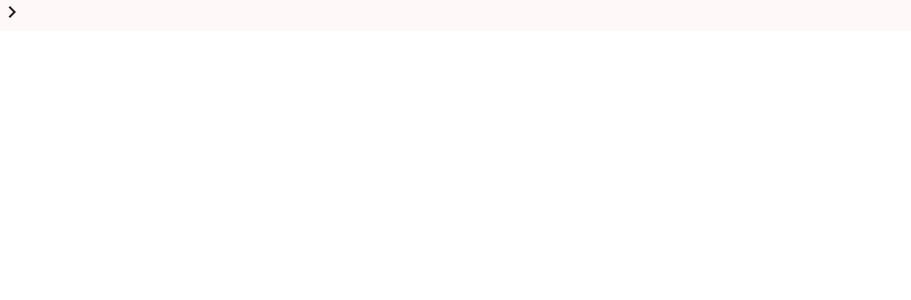
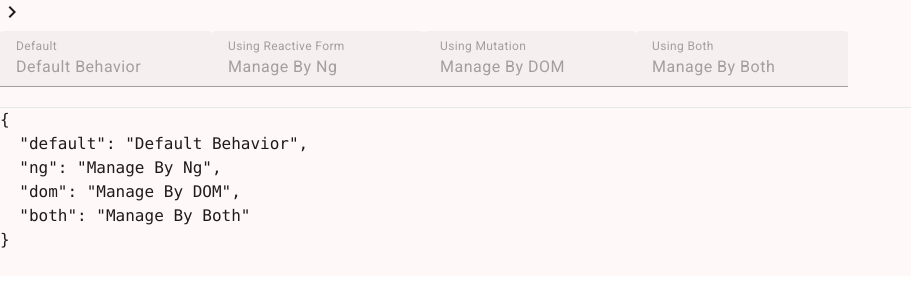
Before and after one commit to Abutayar/Angular-experience, an Angular app: page /example-force-disable in a window 1280 px wide. Before the commit this address led to /. Shown: the top 300 px of the page, without its empty margins (0-911 px from the left). Built offline with nearby package versions, Linux system fonts and the light colour scheme.

Commit message:
added Example for working of enforce directive

```diff
--- a/src/app/app.routes.ts
+++ b/src/app/app.routes.ts
@@ -3,7 +3,7 @@ import { Routes } from '@angular/router';
 export const routes: Routes = [
   {
     path: '',
-    loadComponent:() => import('./pages/home/home.component').then(c => c.HomeComponent)
+    loadComponent: () => import('./pages/home/home.component').then((c) => c.HomeComponent),
   },
   {
     path: 'example-custom-form-state-directive',
@@ -12,4 +12,9 @@ export const routes: Routes = [
         (c) => c.ExampleInputStateBasedOnCheckboxComponent,
       ),
   },
+  {
+    path: 'example-force-disable',
+    loadComponent: () =>
+      import('./examples/force-disable/force-disable.component').then((c) => c.ForceDisableComponent),
+  },
 ];
--- /dev/null
+++ b/src/app/examples/force-disable/force-disable.component.html
@@ -0,0 +1,25 @@
+<form [formGroup]="demoForm" class="mx-auto mt-8 flex w-1/3 flex-col gap-4">
+  <mat-form-field>
+    <mat-label>Default</mat-label>
+    <input formControlName="default" matInput />
+  </mat-form-field>
+
+  <mat-form-field>
+    <mat-label>Using Reactive Form </mat-label>
+    <input formControlName="ng" matInput forceInputDisable />
+  </mat-form-field>
+
+  <mat-form-field>
+    <mat-label>Using Mutation</mat-label>
+    <input formControlName="dom" matInput forceInputDisable method="dom" />
+  </mat-form-field>
+
+  <mat-form-field>
+    <mat-label>Using Both</mat-label>
+    <input formControlName="both" matInput forceInputDisable method="both" />
+  </mat-form-field>
+  <hr />
+  <pre
+    >{{ demoForm.value | json }}
+  </pre>
+</form>
--- /dev/null
+++ b/src/app/examples/force-disable/force-disable.component.ts
@@ -0,0 +1,21 @@
+import { JsonPipe } from '@angular/common';
+import { Component } from '@angular/core';
+import { FormControl, FormGroup, ReactiveFormsModule } from '@angular/forms';
+import { MatFormFieldModule } from '@angular/material/form-field';
+import { MatInputModule } from '@angular/material/input';
+import { ForceInputDisableState } from '../../directives/force-disable-directive';
+
+@Component({
+  selector: 'app-force-disable',
+  imports: [ForceInputDisableState, ReactiveFormsModule, MatFormFieldModule, MatInputModule, JsonPipe],
+  templateUrl: './force-disable.component.html',
+  styleUrl: './force-disable.component.scss',
+})
+export class ForceDisableComponent {
+  demoForm = new FormGroup({
+    default: new FormControl({ value: 'Default Behavior', disabled: true }),
+    ng: new FormControl({ value: 'Manage By Ng', disabled: true }),
+    dom: new FormControl({ value: 'Manage By DOM', disabled: true }),
+    both: new FormControl({ value: 'Manage By Both', disabled: true }),
+  });
+}
```
Also changed, not shown: src/app/examples/force-disable/force-disable.component.scss (added), 1 other file (tests, documents, lock files or other folders).
